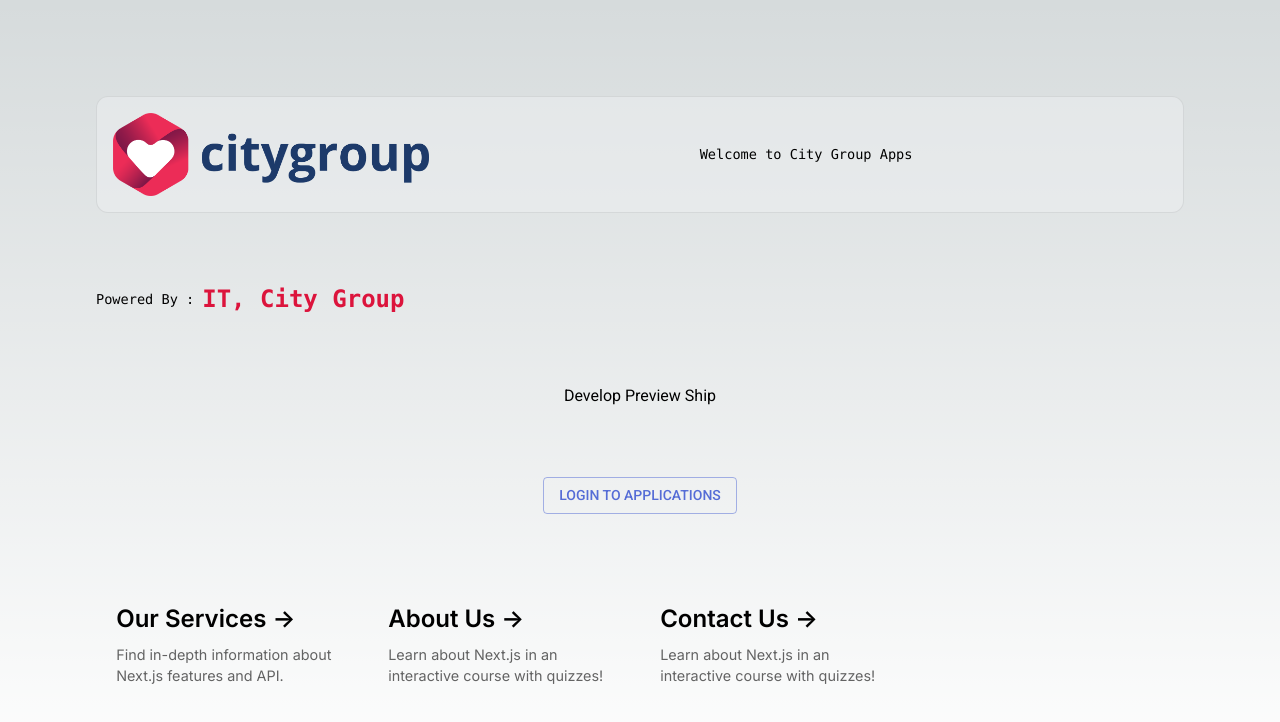
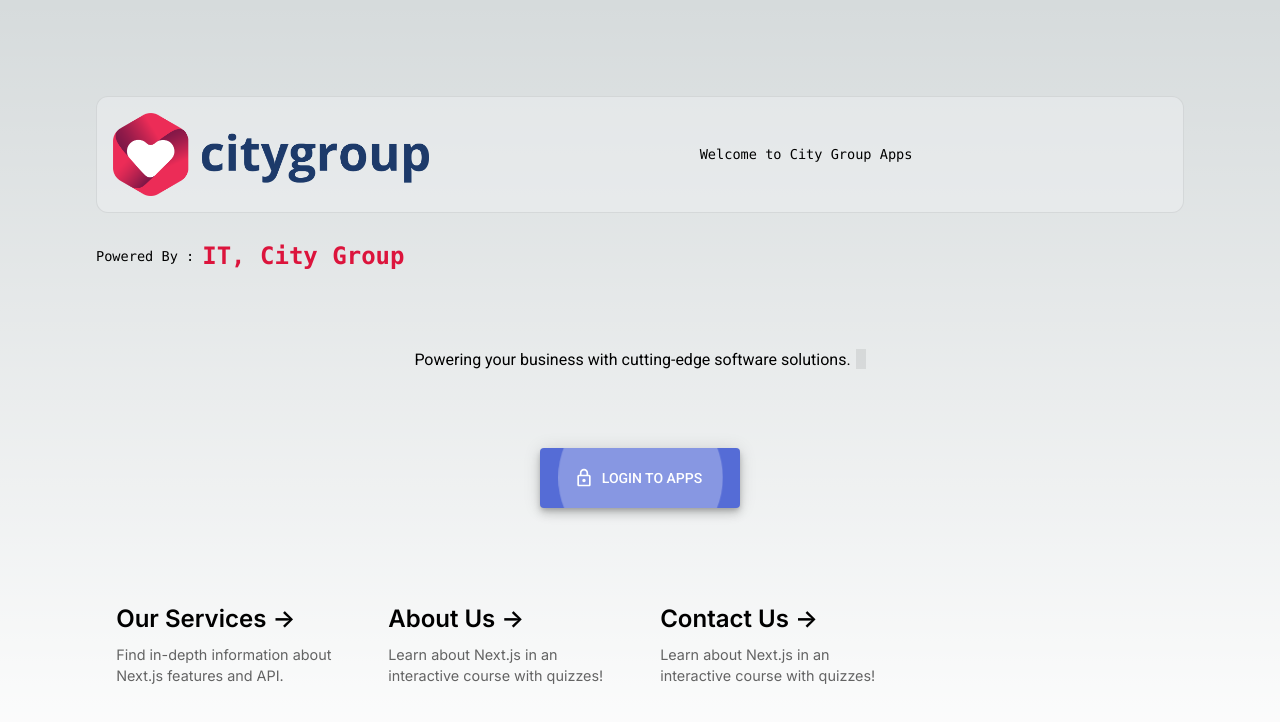
Before and after one commit to atiqur-dev-sources/frontpage, a Next.js app: page / in a window 1280 px wide. Shown: the top 722 px of the page. Built offline with nearby package versions, Linux system fonts and the light colour scheme.

Commit message:
changes on 070423

```diff
--- a/package.json
+++ b/package.json
@@ -16,6 +16,7 @@
     "@types/node": "18.15.11",
     "@types/react": "18.0.33",
     "@types/react-dom": "18.0.11",
+    "@types/react-typing-animation": "^1.6.3",
     "eslint": "8.37.0",
     "eslint-config-next": "13.2.4",
     "next": "13.2.4",
--- /dev/null
+++ b/src/components/StyleComponents/AnimatedText/AnimatedText.module.css
@@ -0,0 +1,35 @@
+.container {
+    display: flex;
+    justify-content: center;
+    align-items: center;
+    height: 100%;
+  }
+
+  .textContainer {
+    display: flex;
+    align-items: center;
+  }
+
+  .text {
+    white-space: nowrap;
+  }
+
+  .blinkCursor {
+    width: 10px;
+    height: 20px;
+    margin-left: 5px;
+    background-color: black;
+    animation: blink 0.7s infinite;
+  }
+
+  @keyframes blink {
+    0% {
+      opacity: 0;
+    }
+    50% {
+      opacity: 1;
+    }
+    100% {
+      opacity: 0;
+    }
+  }
--- /dev/null
+++ b/src/components/StyleComponents/AnimatedText/AnimatedText.tsx
@@ -0,0 +1,59 @@
+
+import React, { useState, useEffect } from "react";
+import styles from "./AnimatedText.module.css";
+
+interface Props {
+  slogans: string[];
+}
+
+const AnimatedText: React.FC<Props> = ({ slogans }) => {
+  const [currentSlogan, setCurrentSlogan] = useState("");
+  const [currentSloganIndex, setCurrentSloganIndex] = useState(0);
+  const [typingCompleted, setTypingCompleted] = useState(false);
+
+  useEffect(() => {
+    const intervalId = setInterval(() => {
+      setCurrentSloganIndex(
+        currentSloganIndex === slogans.length - 1 ? 0 : currentSloganIndex + 1
+      );
+      setTypingCompleted(false);
+    }, 30000);
+    return () => clearInterval(intervalId);
+  }, [currentSloganIndex, slogans]);
+
+  useEffect(() => {
+    if (!typingCompleted) {
+      const currentSlogan = slogans[currentSloganIndex];
+      let currentCharacterIndex = 0;
+      let currentSubstring = "";
+
+      const intervalId = setInterval(() => {
+        currentSubstring += currentSlogan.charAt(currentCharacterIndex);
+        currentCharacterIndex++;
+
+        setCurrentSlogan(currentSubstring);
+
+        if (currentCharacterIndex === currentSlogan.length) {
+          clearInterval(intervalId);
+          setTypingCompleted(true);
+          setTimeout(() => {
+            setTypingCompleted(false);
+          }, 24000);
+        }
+      }, 50);
+
+      return () => clearInterval(intervalId);
+    }
+  }, [currentSloganIndex, slogans, typingCompleted]);
+
+  return (
+    <div className={styles.container}>
+      <div className={styles.textContainer}>
+        <span className={styles.text}>{currentSlogan}</span>
+        <div className={styles.blinkCursor}></div>
+      </div>
+    </div>
+  );
+};
+
+export default AnimatedText;
--- /dev/null
+++ b/src/components/StyleComponents/LogInButton/LogInButton.tsx
@@ -0,0 +1,22 @@
+import React from "react";
+import { Button } from "@mui/material";
+import LockOutlinedIcon from "@mui/icons-material/LockOutlined";
+import { styled } from "@mui/material/styles";
+
+const StyledButton = styled(Button)({
+  minWidth: "200px",
+  minHeight: "60px",
+  "&:focus": {
+    outline: "none",
+  },
+});
+
+const LoginButton = () => {
+  return (
+    <StyledButton variant="contained" autoFocus  startIcon={<LockOutlinedIcon />}>
+      LogIn to Apps
+    </StyledButton>
+  );
+};
+
+export default LoginButton;
--- a/src/components/indexpagelayout/BodySection.tsx
+++ b/src/components/indexpagelayout/BodySection.tsx
@@ -1,9 +1,12 @@
 import React, { ReactNode } from 'react';
+import AnimatedText from '../StyleComponents/AnimatedText/AnimatedText';
 
 const BodySection: React.FC<{ children: ReactNode }> = ({ children }) => {
+  const slogans = ["Powering your business with cutting-edge software solutions.",  "Innovative software for game-changing results.",  "Transforming your digital landscape for a brighter future.",  "Building software that drives your success.",  "Unleashing the power of technology to take your business to the next level.",  "Driving efficiency and productivity with intelligent software solutions.",  "Revolutionizing the way you do business, one line of code at a time.",  "Enabling your growth through strategic software development.",  "Accelerating your digital transformation with our custom software solutions.",  "Empowering your business with smart and scalable software solutions."];
   return (
     <>
-     <div>Develop Preview Ship</div>
+    <br/>
+     <div><AnimatedText slogans={slogans} /></div>
       { children }
     </>
 
--- a/src/pages/index.tsx
+++ b/src/pages/index.tsx
@@ -7,6 +7,7 @@ import StyledLink from '@/components/StyleComponents/StyledLink'
 import CurrentDate from '@/components/StyleComponents/CuttentDate'
 import ImageText from '@/components/StyleComponents/ImageText'
 import BodySection from '@/components/indexpagelayout/BodySection'
+import LoginButton from '@/components/StyleComponents/LogInButton/LogInButton'
 
 
 
@@ -74,7 +75,9 @@ export default function Home() {
         </div>
 
        <BodySection>
-          <Button onClick={handleLogInClick} color="primary" variant="outlined">LogIn to Applications</Button>
+           <br/>
+           <LoginButton />
+           <br/>
        </BodySection>
 
         {/* */}
```
Also changed, not shown: 1 other file (tests, documents, lock files or other folders).
